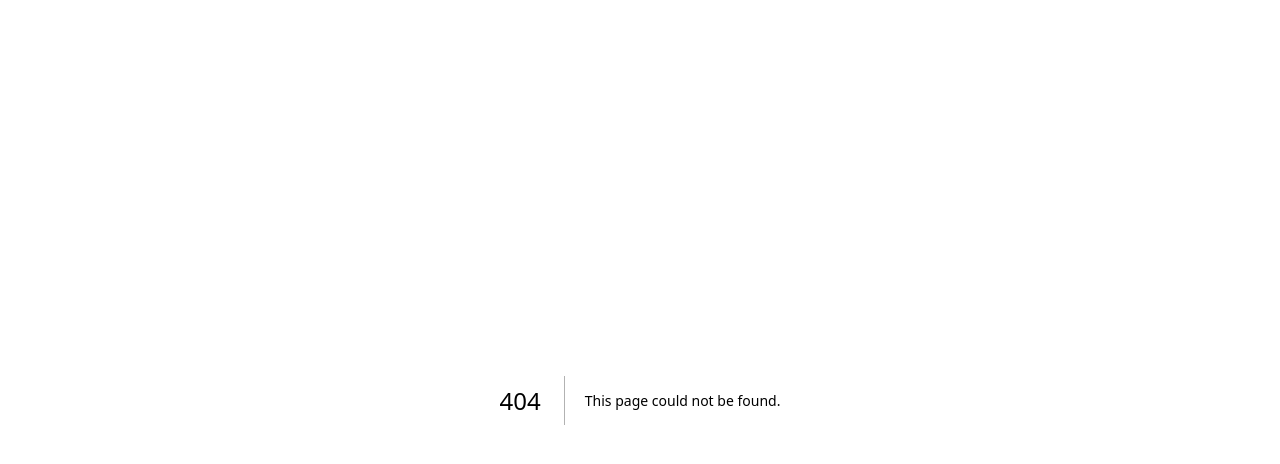
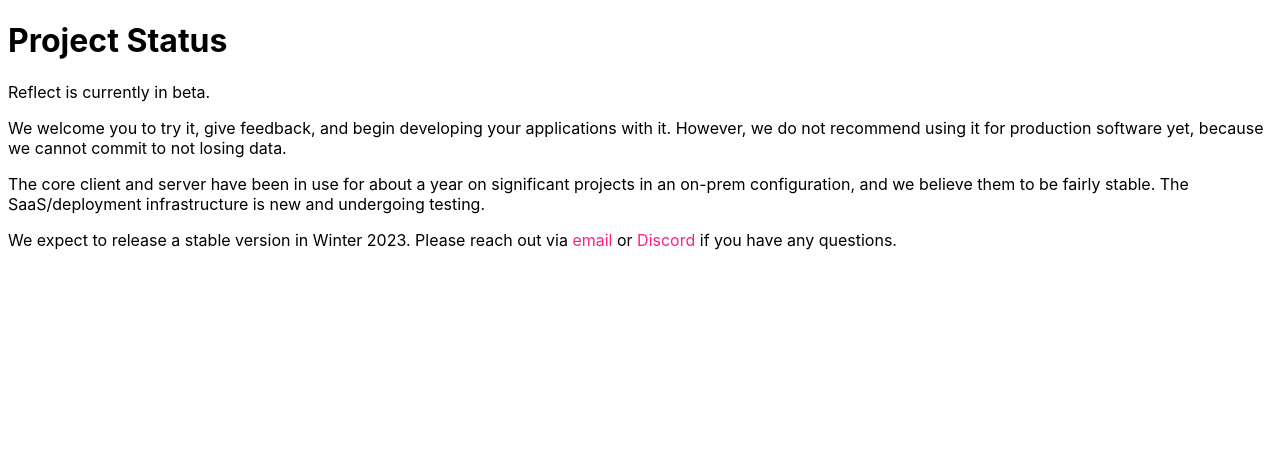
Before and after one commit to rocicorp/reflect-docs, a Next.js app: page /status in a window 1280 px wide. Before the commit this address had no page. Shown: the top 464 px of the page. Built offline with nearby package versions, Linux system fonts and the light colour scheme; a web font is replaced by a local one.

Commit message:
Added Status page

```diff
--- a/pages/_meta.json
+++ b/pages/_meta.json
@@ -14,6 +14,9 @@
   },
   "examples": {
     "title": "Examples"
+  },
+  "status": {
+    "title": "Status"
   },
   "-- How To": {
     "type": "separator",
--- /dev/null
+++ b/pages/status.mdx
@@ -0,0 +1,9 @@
+# Project Status
+
+Reflect is currently in beta.
+
+We welcome you to try it, give feedback, and begin developing your applications with it. However, we do not recommend using it for production software yet, because we cannot commit to not losing data.
+
+The core client and server have been in use for about a year on significant projects in an on-prem configuration, and we believe them to be fairly stable. The SaaS/deployment infrastructure is new and undergoing testing.
+
+We expect to release a stable version in Winter 2023. Please reach out via [email](mailto:hi@reflect.net) or [Discord](https://discord.reflect.net/) if you have any questions.
```
